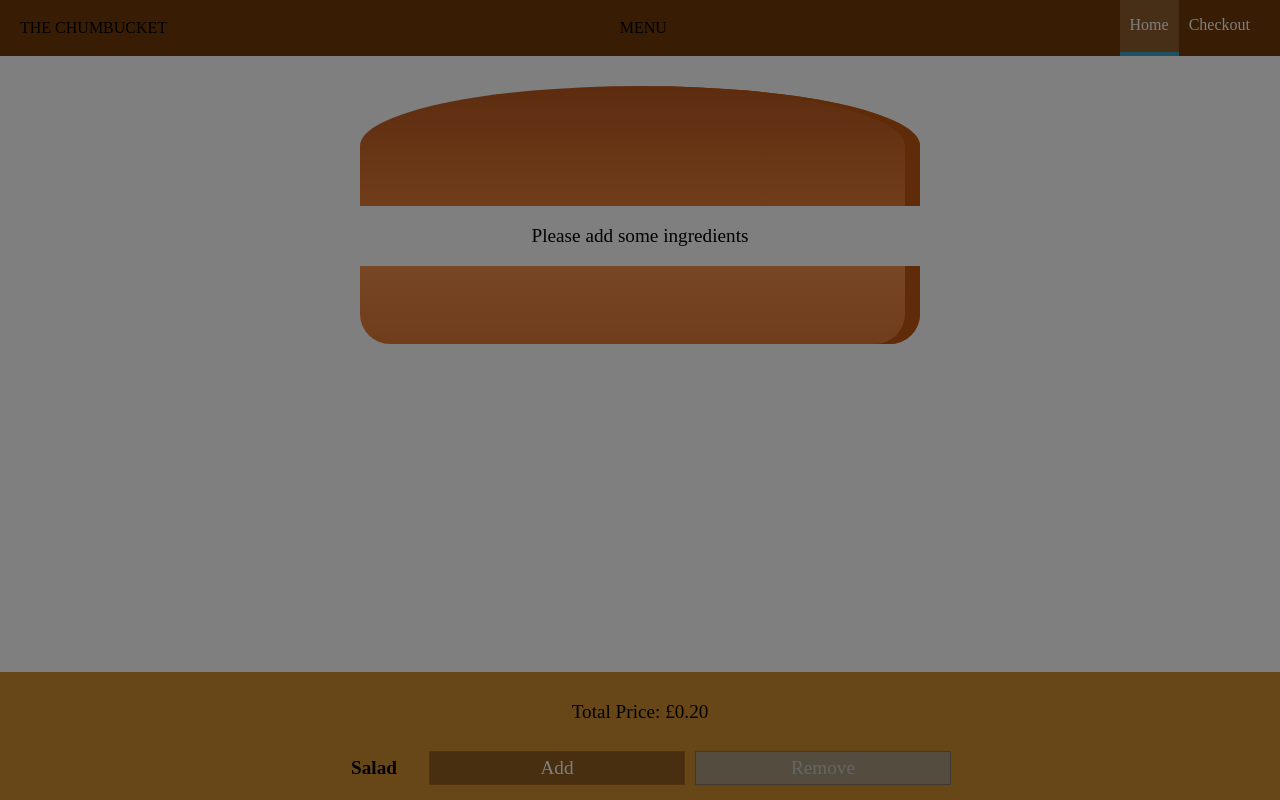
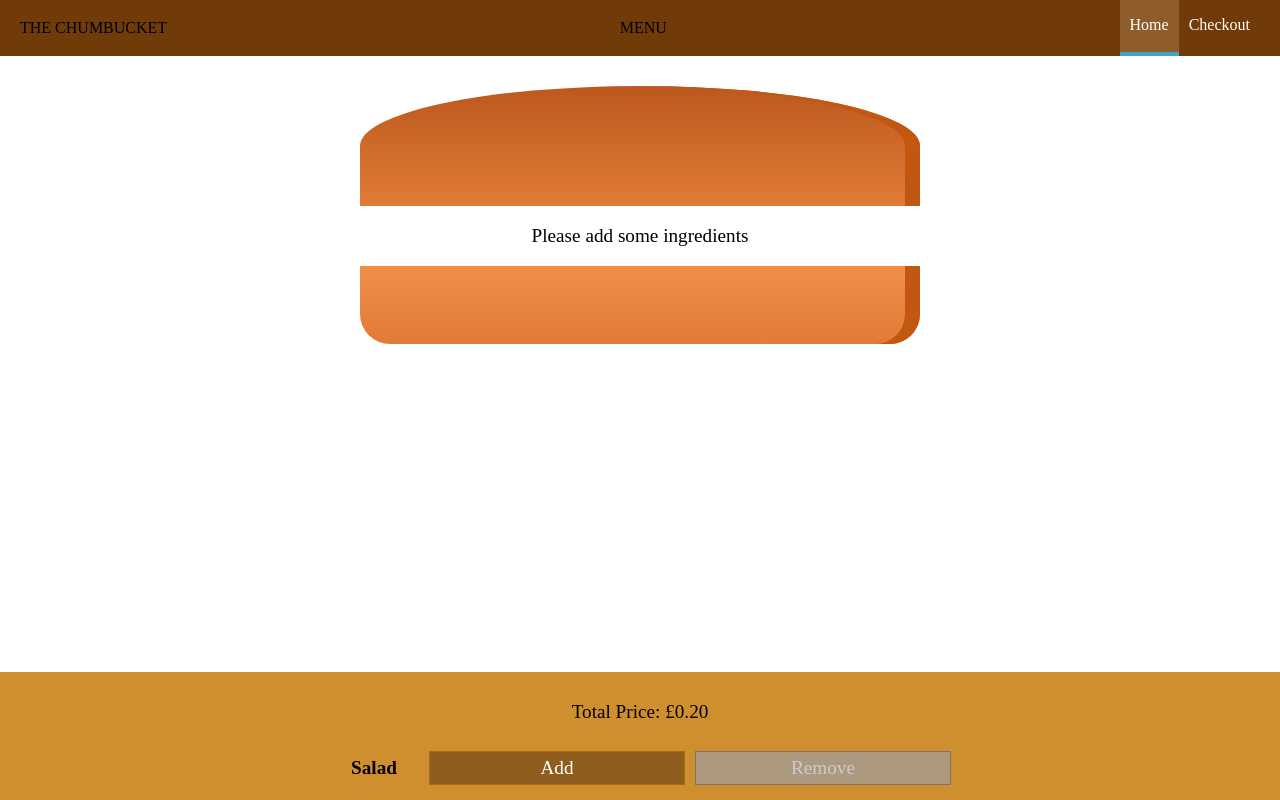
Before and after one commit to AxSch/burger-app, a React app: page / in a window 1280 px wide. Shown: the top 800 px of the page. Built offline with nearby package versions, Linux system fonts and the light colour scheme; a web font is replaced by a local one.

Commit message:
refact: Set initial state to false

```diff
--- a/src/components/Layout/Layout.tsx
+++ b/src/components/Layout/Layout.tsx
@@ -15,7 +15,7 @@ const StyledLayout = styled.div`
 `
 
 const Layout:FunctionComponent = ({ children }) => {
-  const [isVisible, setIsVisible] = React.useState(true)
+  const [isVisible, setIsVisible] = React.useState(false)
   const context = {
     isVisible: isVisible,
     setIsVisible: setIsVisible
```
